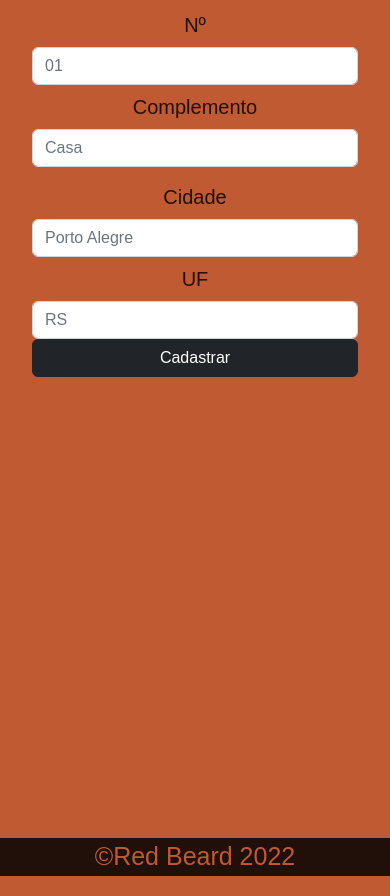
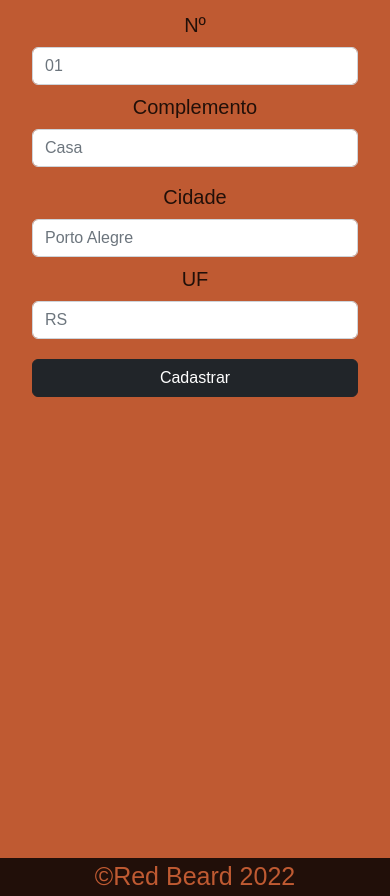
Before and after one commit to RuanF7/Receitas, a plain HTML site: page cadastro.html in a window 390 px wide. Shown: the part 773-1669 px from the top of the page. Drawn offline with nearby package versions, Linux system fonts and the light colour scheme.

Commit message:
Adicionando responsividade ao botão

```diff
--- a/formatos.css
+++ b/formatos.css
@@ -14,6 +14,7 @@
     color: rgb(191, 90, 50);
     font-size: 25px;
     height: 60px;
+
 
 
 
@@ -98,3 +99,12 @@ form {
     margin-top: 0;
     font-size: 60px;
 }
+
+@media (max-width: 540px ) {
+
+
+    .btn {
+        margin-top: 20px;
+    }
+
+}
```
